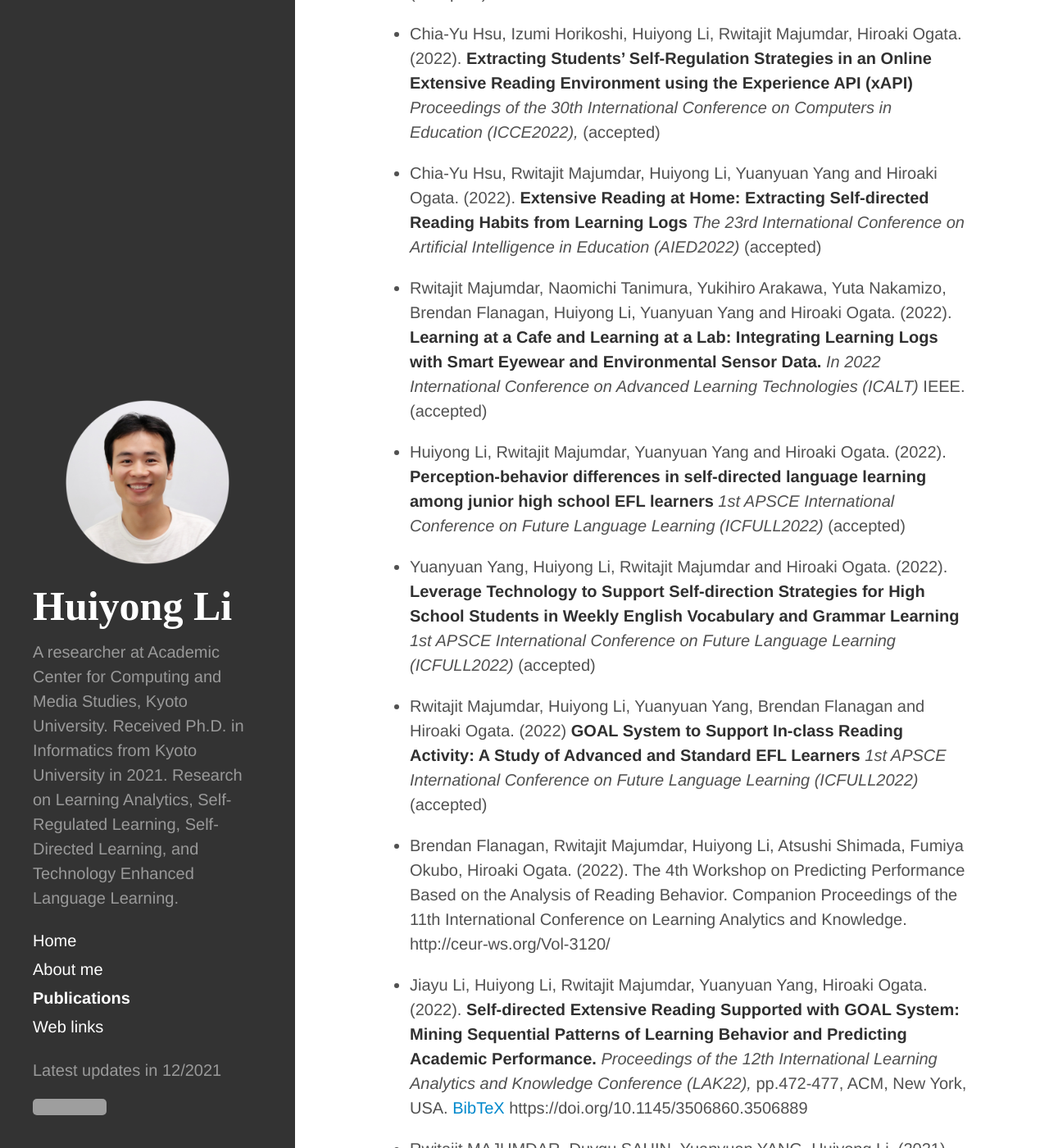
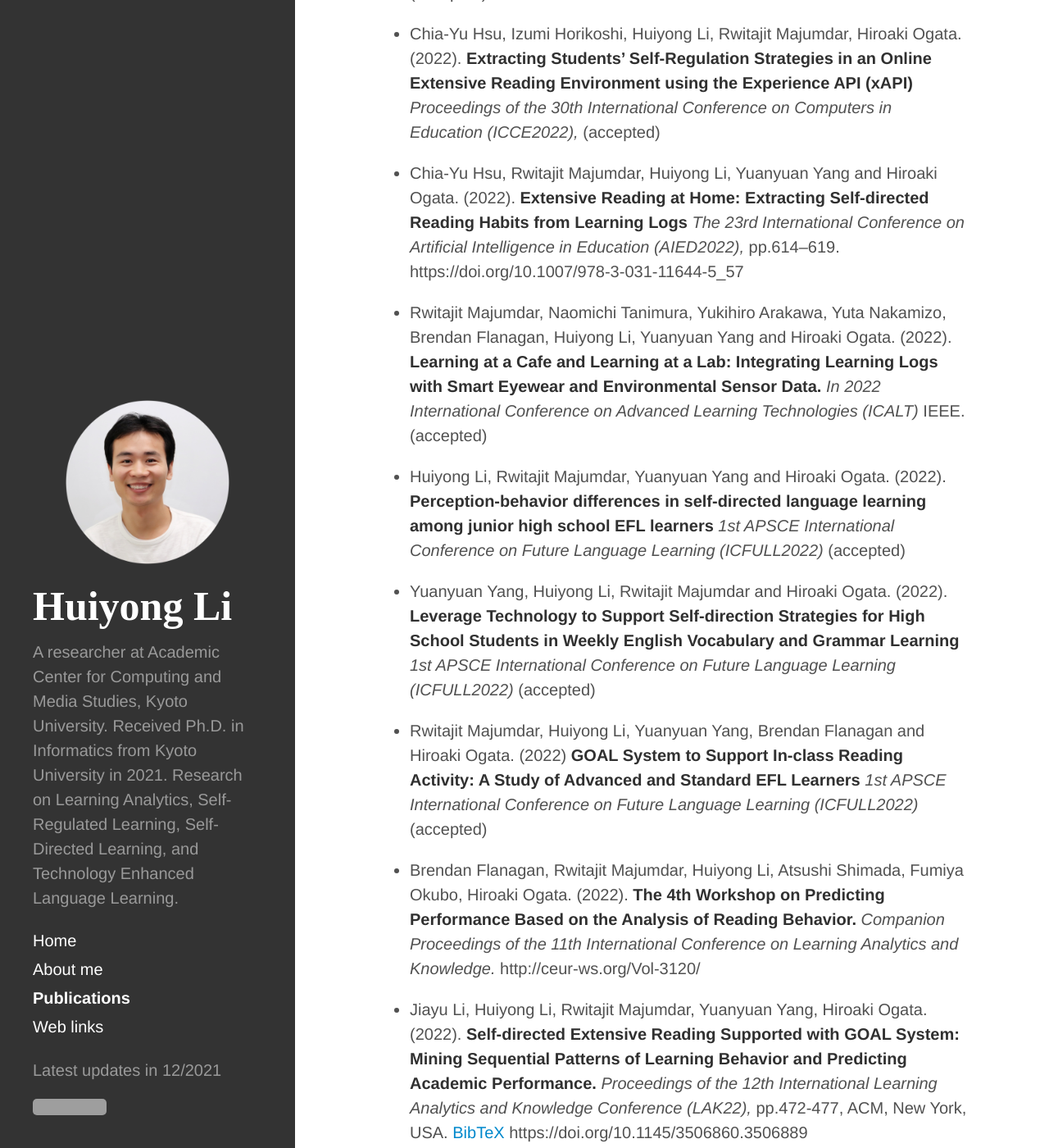
Before and after one commit to li-huiyong/li-huiyong.github.io, a Jekyll site: the page built from publications.md, in a window 1280 px wide and 1400 px high, scrolled down 1449 px. Shown: the whole window at 82% size. Built offline with Jekyll 4.4.1, drawn with Linux system fonts in a browser that asks for light colours; nearby versions of some CDN libraries; some web fonts are replaced; grey boxes are pictures that could not be loaded.

Commit message:
add AIED2022 doi

```diff
--- a/publications.md
+++ b/publications.md
@@ -28,7 +28,7 @@ ___
 
 * Chia-Yu Hsu, Izumi Horikoshi, Huiyong Li, Rwitajit Majumdar, Hiroaki Ogata. (2022). **Extracting Students’ Self-Regulation Strategies in an Online Extensive Reading Environment using the Experience API (xAPI)** _Proceedings of the 30th International Conference on Computers in Education (ICCE2022),_ (accepted)
 
-* Chia-Yu Hsu, Rwitajit Majumdar, Huiyong Li, Yuanyuan Yang and Hiroaki Ogata. (2022). **Extensive Reading at Home: Extracting Self-directed Reading Habits from Learning Logs** _The 23rd International Conference on Artificial Intelligence in Education (AIED2022)_ (accepted)
+* Chia-Yu Hsu, Rwitajit Majumdar, Huiyong Li, Yuanyuan Yang and Hiroaki Ogata. (2022). **Extensive Reading at Home: Extracting Self-directed Reading Habits from Learning Logs** _The 23rd International Conference on Artificial Intelligence in Education (AIED2022),_ pp.614–619. https://doi.org/10.1007/978-3-031-11644-5_57
 
 * Rwitajit Majumdar, Naomichi Tanimura, Yukihiro Arakawa, Yuta Nakamizo, Brendan Flanagan, Huiyong Li, Yuanyuan Yang and Hiroaki Ogata. (2022). **Learning at a Cafe and Learning at a Lab: Integrating Learning Logs with Smart Eyewear and Environmental Sensor Data.** _In 2022 International Conference on Advanced Learning Technologies (ICALT)_ IEEE. (accepted)
 
@@ -38,7 +38,7 @@ ___
 
 * Rwitajit Majumdar, Huiyong Li, Yuanyuan Yang, Brendan Flanagan and Hiroaki Ogata. (2022) **GOAL System to Support In-class Reading Activity: A Study of Advanced and Standard EFL Learners** _1st APSCE International Conference on Future Language Learning (ICFULL2022)_ (accepted)
 
-* Brendan Flanagan, Rwitajit Majumdar, Huiyong Li, Atsushi Shimada, Fumiya Okubo, Hiroaki Ogata. (2022). The 4th Workshop on Predicting Performance Based on the Analysis of Reading Behavior. Companion Proceedings of the 11th International Conference on Learning Analytics and Knowledge. http://ceur-ws.org/Vol-3120/
+* Brendan Flanagan, Rwitajit Majumdar, Huiyong Li, Atsushi Shimada, Fumiya Okubo, Hiroaki Ogata. (2022). **The 4th Workshop on Predicting Performance Based on the Analysis of Reading Behavior.** _Companion Proceedings of the 11th International Conference on Learning Analytics and Knowledge._ http://ceur-ws.org/Vol-3120/
 
 * Jiayu Li, Huiyong Li, Rwitajit Majumdar, Yuanyuan Yang, Hiroaki Ogata. (2022). **Self-directed Extensive Reading Supported with GOAL System: Mining Sequential Patterns of Learning Behavior and Predicting Academic Performance.** _Proceedings of the 12th International Learning Analytics and Knowledge Conference (LAK22),_ pp.472-477, ACM, New York, USA. [BibTeX](https://li-huiyong.github.io/resources/li2022self.bib){:target="_blank"} https://doi.org/10.1145/3506860.3506889
 
```
